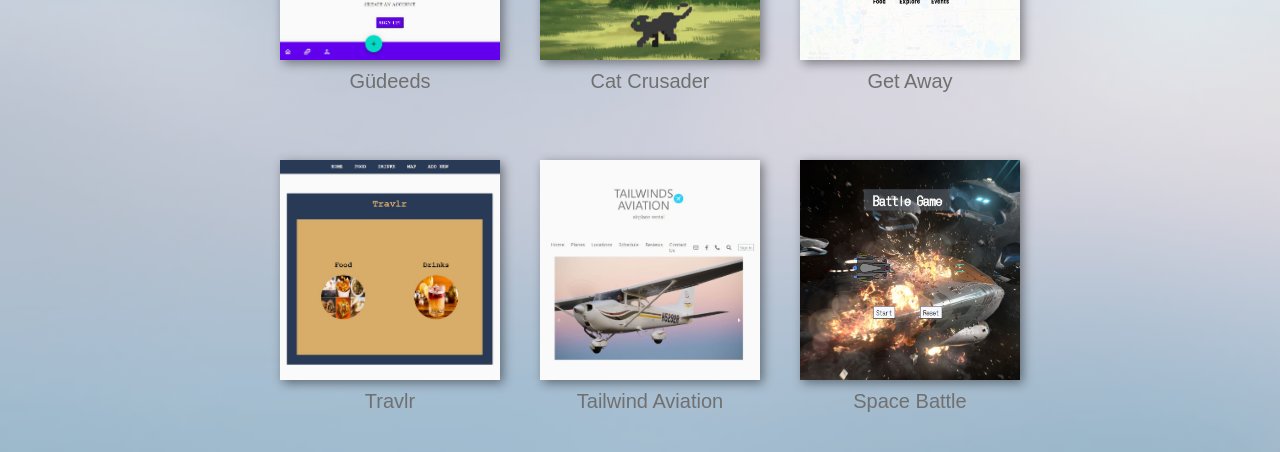
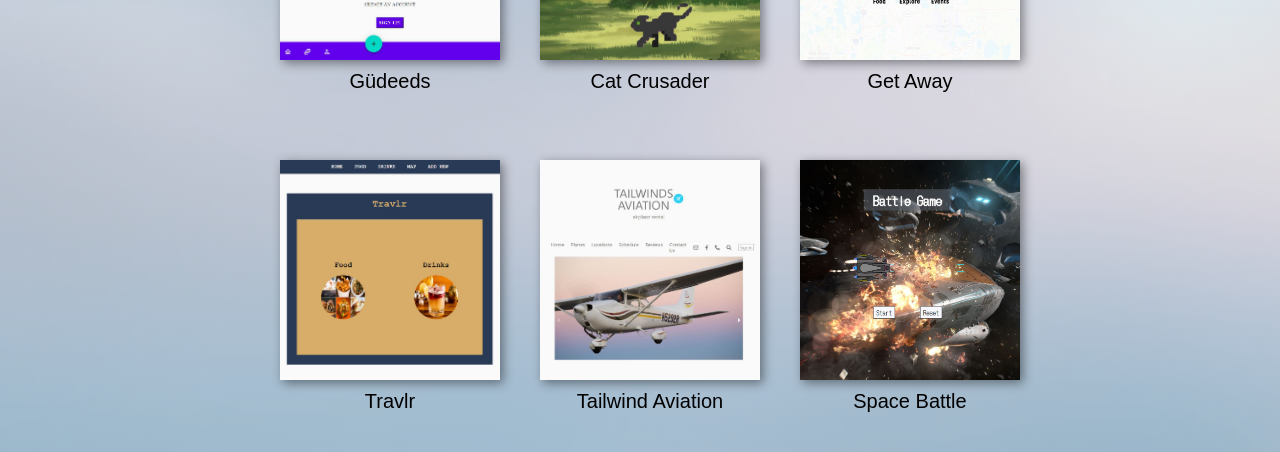
Before and after one commit to tjconti12/Portfolio-Updated, a React (Create React App) app: page /projects in a window 1280 px wide. Shown: the part 348-800 px from the top of the page. Built offline with nearby package versions, Linux system fonts and the light colour scheme; a web font is replaced by a local one.

Commit message:
change color of project title in project card

```diff
--- a/src/Components/ProjectCard/ProjectCard.css
+++ b/src/Components/ProjectCard/ProjectCard.css
@@ -31,6 +31,6 @@
     font-size: 2rem;
     text-align: center;
     margin-top: 10px;
-    color: #707070;
+    color: black;
     text-decoration: none;
 }
```
